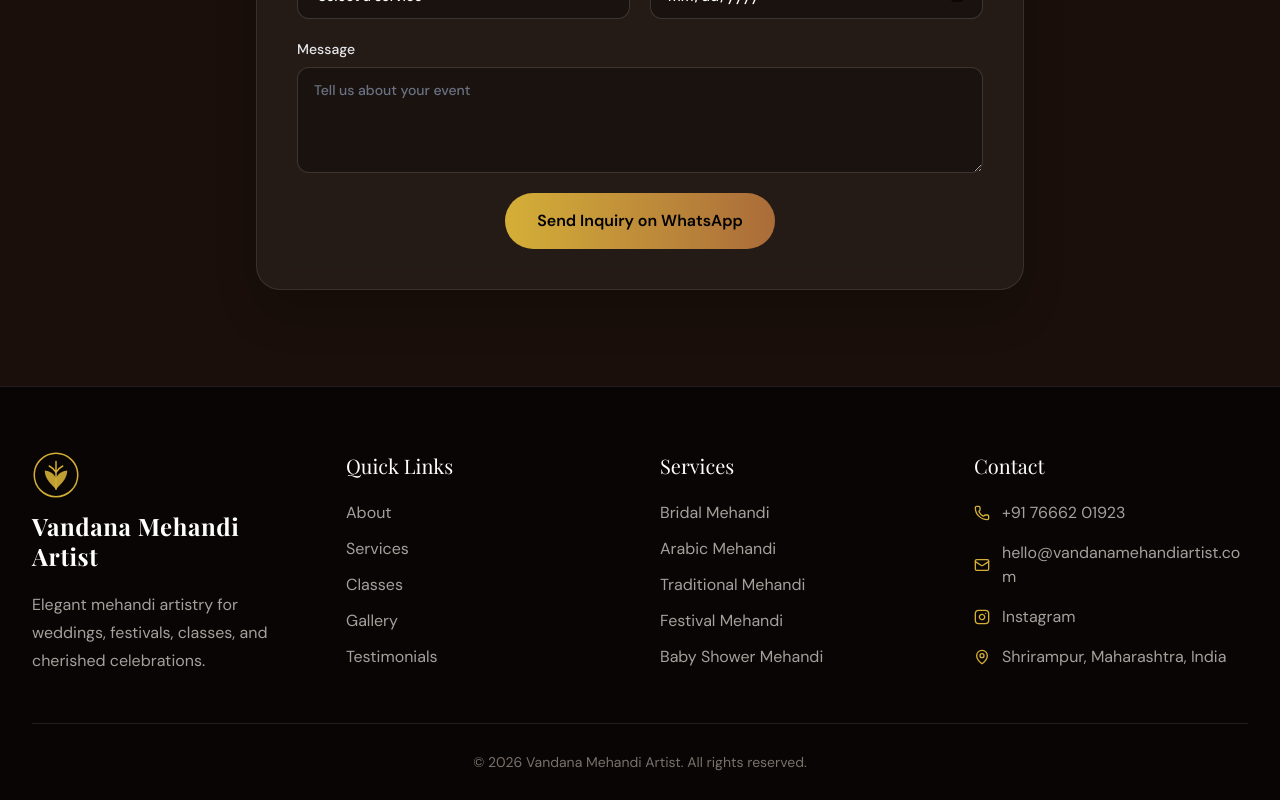
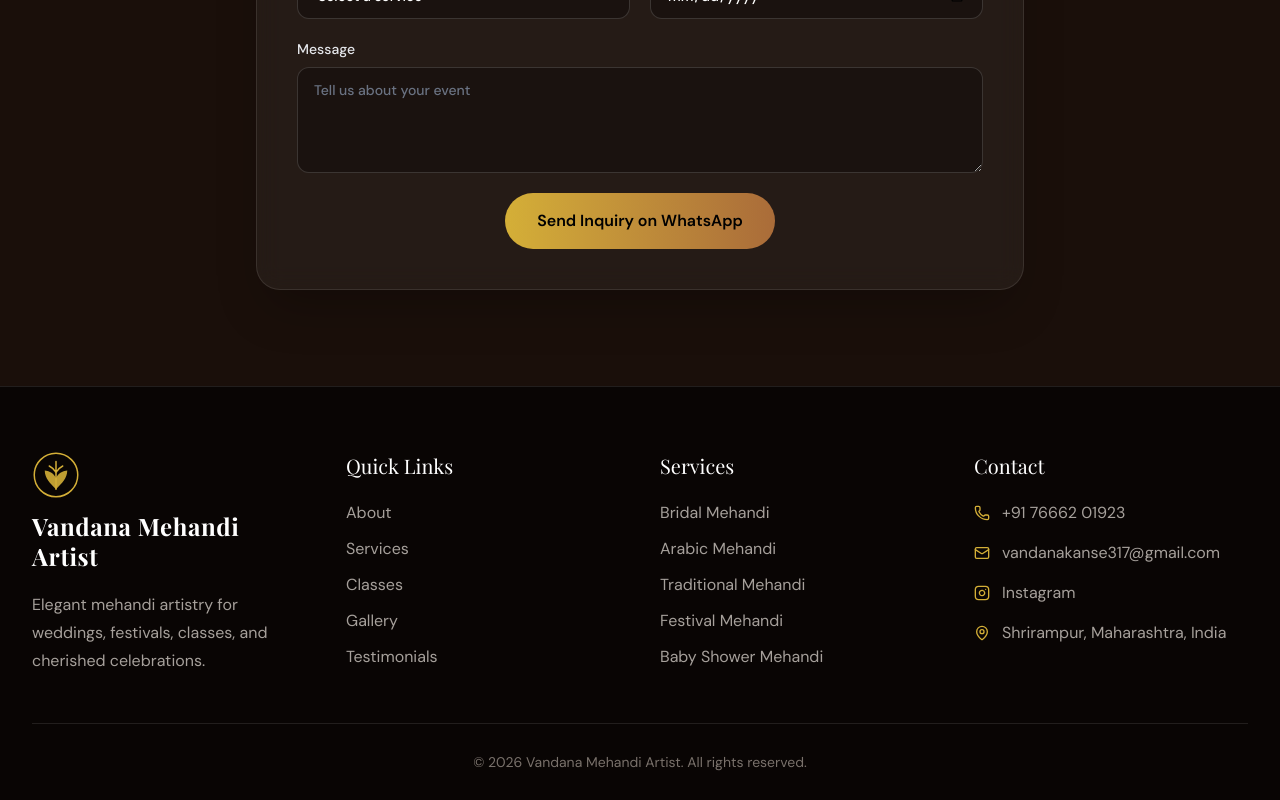
Before and after one commit to vandanakanse317/vandana-mehandi-artist, a React (Vite) app: page / in a window 1280 px wide. Shown: the part 6896-7696 px from the top of the page. Built offline with nearby package versions, Linux system fonts and the light colour scheme; a web font is replaced by a local one.

Commit message:
Update contact.ts

```diff
--- a/data/contact.ts
+++ b/data/contact.ts
@@ -14,10 +14,10 @@ export type ContactDetails = {
 export const contact: ContactDetails = {
   phone: '+917666201923',
   phoneDisplay: '+91 76662 01923',
-  email: 'hello@vandanamehandiartist.com',
+  email: 'vandanakanse317@gmail.com',
   whatsapp: '917666201923',
   whatsappUrl: 'https://wa.me/917666201923',
-  instagram: 'https://www.instagram.com/',
+  instagram: 'https://instagram.com/vandana_kanse_mehandi__artist/',
   address: 'Shrirampur, Maharashtra, India',
   googleMapsEmbed: 'https://maps.google.com/maps?q=Vandana%20Mehandi%20Artist,%20Shrirampur,%20Maharashtra&t=&z=15&ie=UTF8&iwloc=&output=embed',
   googleMapsLink: 'https://www.google.com/maps/search/?api=1&query=Vandana+Mehandi+Artist+Shrirampur+Maharashtra',
```
